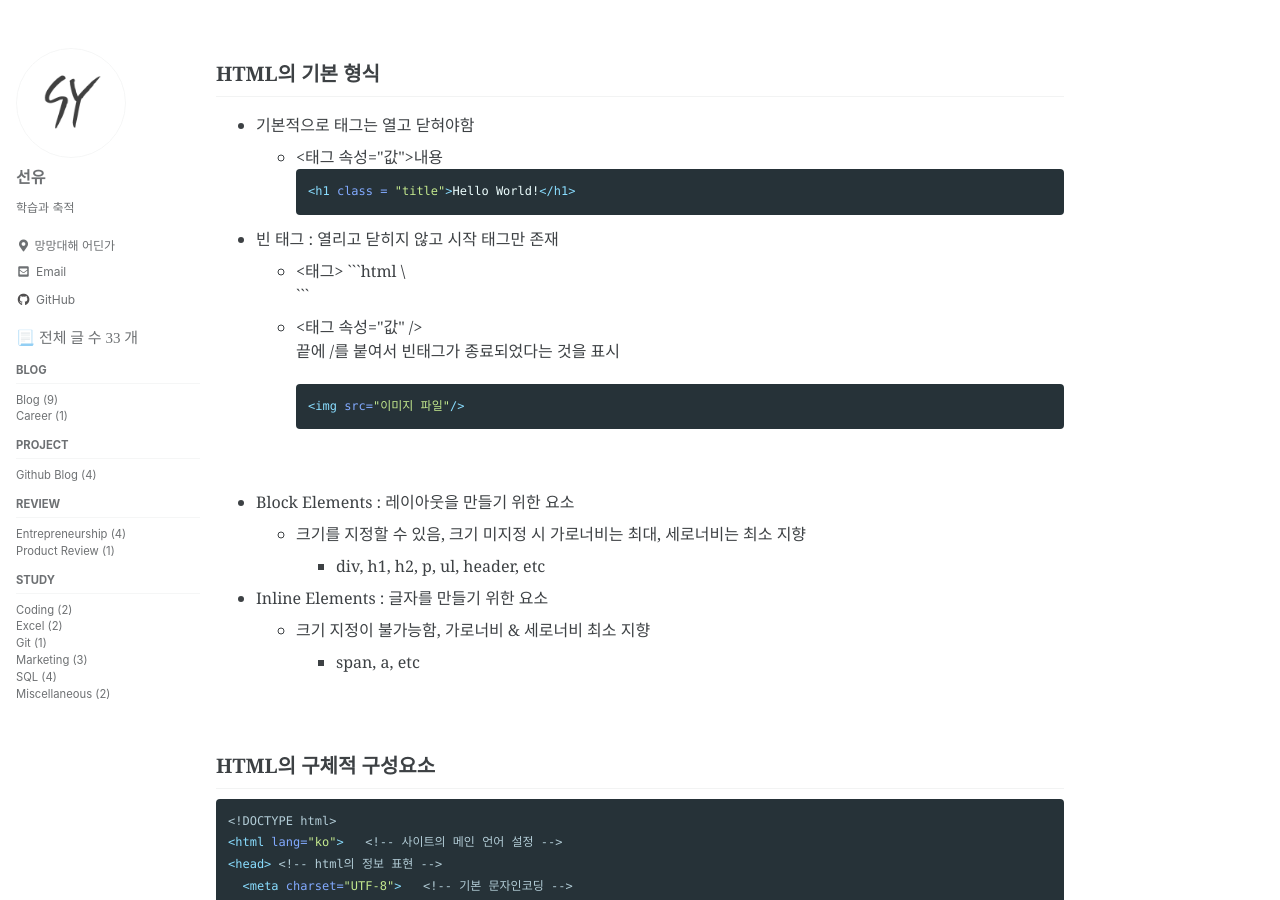
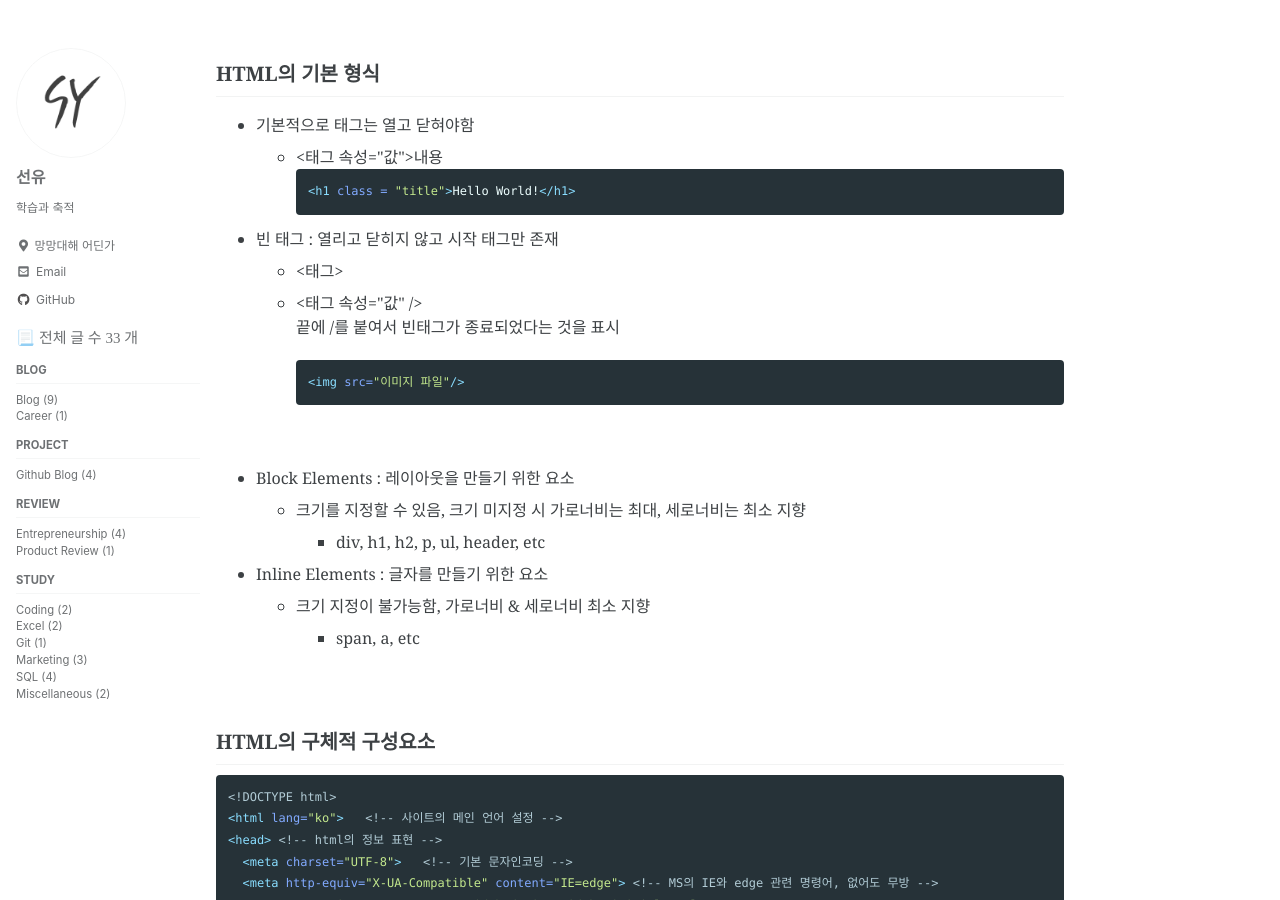
Before and after one commit to devSeanYoo/devSeanYoo.github.io, a Jekyll site: the page built from _posts/2023-02-22-fastcampus_html_basics.md, in a window 1280 px wide and 900 px high, scrolled down 480 px. Built offline with Jekyll 4.4.1, drawn with Linux system fonts in a browser that asks for light colours; cached includes are drawn as plain includes; some web fonts are replaced.

Commit message:
Update 2023-02-22-fastcampus_html_basics.md

````diff
--- a/_posts/2023-02-22-fastcampus_html_basics.md
+++ b/_posts/2023-02-22-fastcampus_html_basics.md
@@ -25,9 +25,6 @@ categories : coding
 
 - 빈 태그 : 열리고 닫히지 않고 시작 태그만 존재
   - <태그>
-    ```html
-    \<br>
-    ```
   - <태그 속성="값"/> 끝에 /를 붙여서 빈태그가 종료되었다는 것을 표시
     ```html
     <img src="이미지 파일"/>
````
